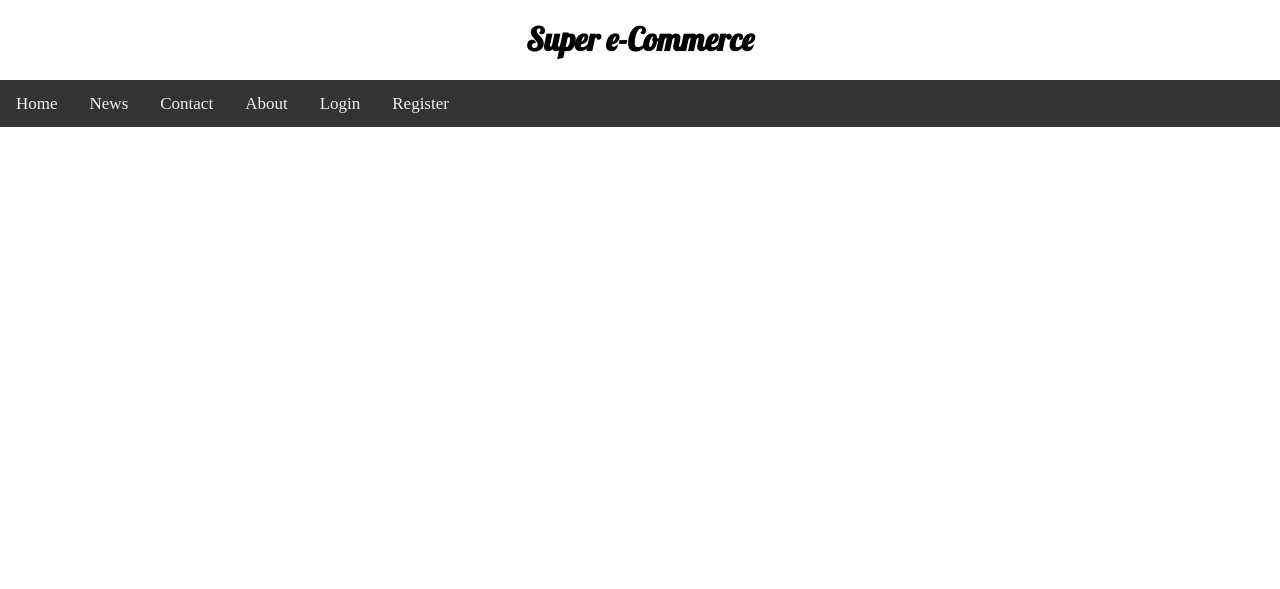
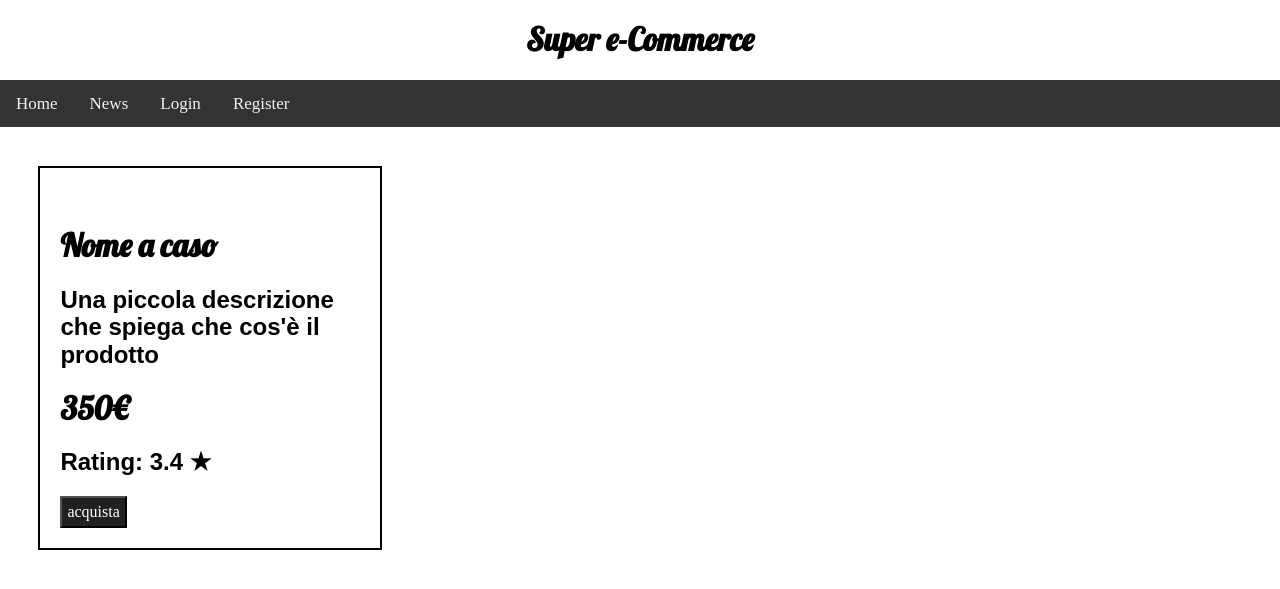
Before and after one commit to IMRC21/ecommerce, a PHP site: page /ecommerce/ in a window 1280 px wide. Shown: the top 589 px of the page. Run offline with PHP 8.4, Linux system fonts and the light colour scheme; data that the repository does not hold is empty.

Commit message:
Aggiunta pagina prodotto

```diff
--- a/components/header.php
+++ b/components/header.php
@@ -32,18 +32,16 @@
 <header>
 
     <center>
-    <a href="index.php">
+    <a href="http://localhost:8889/ecommerce">
         <h1>
             Super e-Commerce
         </h1>
     </a>
     </center>
     <div class="topnav">
-        <a class="active" href="index.php">Home</a>
+        <a class="active" href="http://localhost:8889/ecommerce">Home</a>
         <a href="#news">News</a>
-        <a href="#contact">Contact</a>
-        <a href="#about">About</a>
-        <a href="login.php?login=true">Login</a>
-        <a href="login.php?login=false">Register</a>
+        <a href="http://localhost:8889/ecommerce/login.php?login=true">Login</a>
+        <a href="http://localhost:8889/ecommerce/login.php?login=false">Register</a>
     </div>
 </header>
--- a/components/prodotti.php
+++ b/components/prodotti.php
@@ -6,57 +6,40 @@
         border: 2px solid black;
         padding: 20px;
     }
+    .container h2{
+        font-family: arial;
+    }
+    .button{
+        padding: 5px;
+        background-color: #212121;
+        color: white;
+    }
 </style>
 <?php
-    $sql = "SELECT nome,marca,prezzo FROM prodotto";
-    $r = $conn->query($sql);
-    while($row = mysql_fetch_array($r)or die(mysql_error())){
-        echo $row["nome"];
-    }
-
+    // $sql = "SELECT nome,marca,prezzo FROM prodotto";
+    // $r = $conn->query($sql);
+    // while($row = mysql_fetch_array($r)or die(mysql_error())){
+    //     echo $row["nome"];
+    // }
 ?>
 
 <div class="container">
 
         <img src="" />
-        <h1>
-            Nome a caso
-        </h1>
+        <form action="components/prodotto.php">
+            <h1>Nome a caso</h1>
+            </a>
             <h2>
                 Una piccola descrizione che spiega che cos'è il prodotto
             </h2>
-        <p>
+            <h1>
                 350€
-        </p>
-
-</div>
-
-<div class="container">
-
-        <img src="" />
-        <h1>
-            Nome a caso
             </h1>
             <h2>
-            Una piccola descrizione che spiega che cos'è il prodotto
+                Rating:
+                <span>3.4 ★</span>
             </h2>
-        <p>
-            350€
-        </p>
-
+            <input type="hidden" value="2" name="ID_prod" />
+            <input class="button" type="submit" value="acquista">
+        </form>
 </div>
-
-<div class="container">
-
-        <img src="" />
-        <h1>
-            Nome a caso
-        </h1>
-        <h2>
-            Una piccola descrizione che spiega che cos'è il prodotto
-        </h2>
-        <p>
-            350€
-        </p>
-
-</div>
--- /dev/null
+++ b/components/prodotto.php
@@ -0,0 +1,5 @@
+<?php
+    include "head.php";
+    include "header.php ";
+
+?>
--- a/index.php
+++ b/index.php
@@ -2,7 +2,6 @@
 <html>
 <head>
     <?php
-        $conn = new mysqli("localhost","root","","negozio");
         include "components/head.php";
     ?>
 </head>
@@ -10,6 +9,7 @@
     <?php
         include "components/header.php";
         include "components/prodotti.php";
+        include "components/footer.php";
     ?>
 </body>
 </html>
```
Also changed, not shown: components/invia.php (+5 -11 lines), components/footer.php (added). Lines whose indentation alone changed are shown as unchanged.
